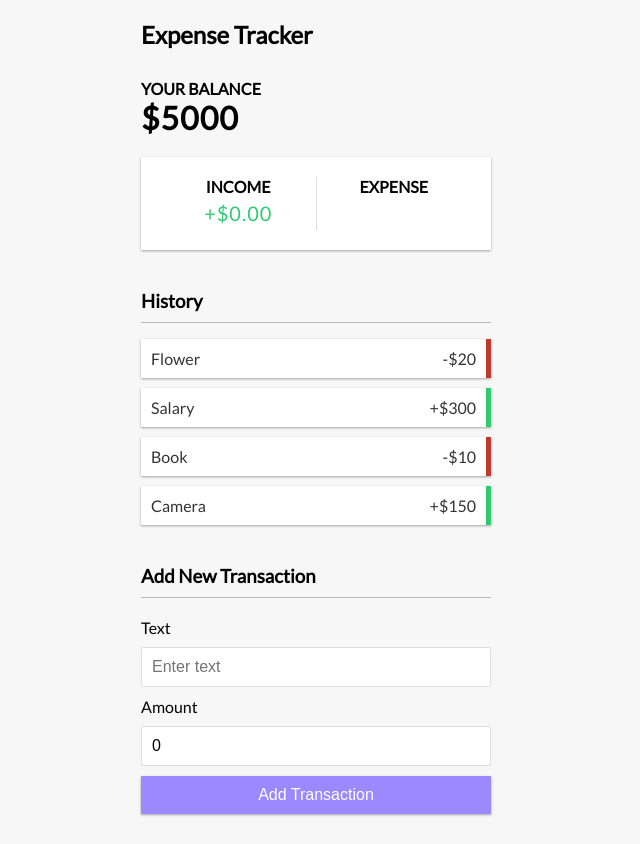
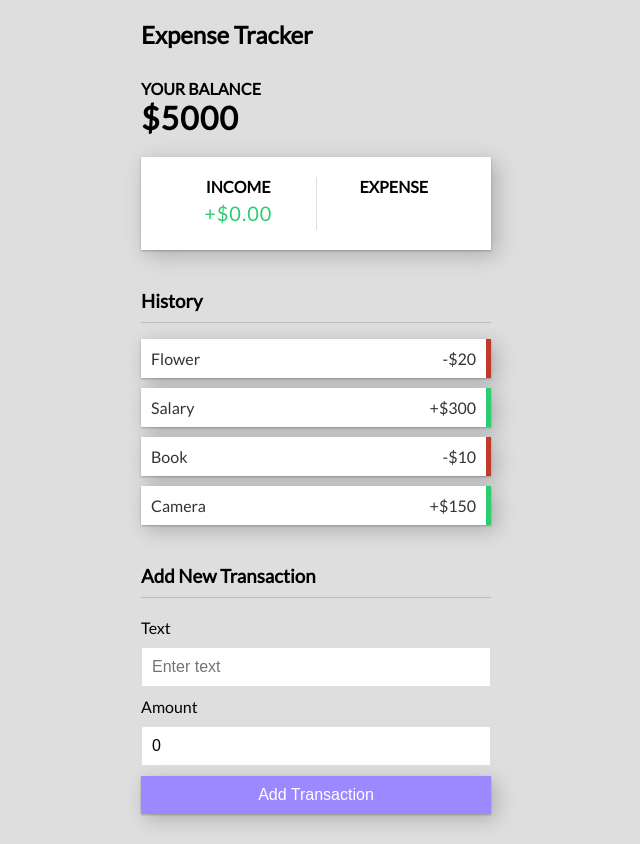
Before and after one commit to manish465/expense-tracker, a React (Create React App) app: page / in a window 1280 px wide. Shown: the whole page, without its empty margins (324-964 px from the left). Built offline with nearby package versions, Linux system fonts and the light colour scheme.

Commit message:
style adjustment

```diff
--- a/src/App.css
+++ b/src/App.css
@@ -1,7 +1,8 @@
-@import url('https://fonts.googleapis.com/css?family=Lato&display=swap');
+@import url("https://fonts.googleapis.com/css?family=Lato&display=swap");
 
 :root {
-  --box-shadow: 0 1px 3px rgba(0, 0, 0, 0.12), 0 1px 2px rgba(0, 0, 0, 0.24);
+    --box-shadow: 5px 5px 20px rgba(0, 0, 0, 0.22),
+        0 1px 2px rgba(0, 0, 0, 0.24);
 }
 
 * {
@@ -9,14 +10,14 @@
 }
 
 body {
-  background-color: #f7f7f7;
+    background-color: #dedede;
     display: flex;
     flex-direction: column;
     align-items: center;
     justify-content: center;
     min-height: 100vh;
     margin: 0;
-  font-family: 'Lato', sans-serif;
+    font-family: "Lato", sans-serif;
 }
 
 .container {
@@ -77,8 +78,8 @@
     margin: 10px 0;
 }
 
-input[type='text'],
-input[type='number'] {
+input[type="text"],
+input[type="number"] {
     border: 1px solid #dedede;
     border-radius: 2px;
     display: block;
```
Lines whose indentation alone changed are shown as unchanged.
